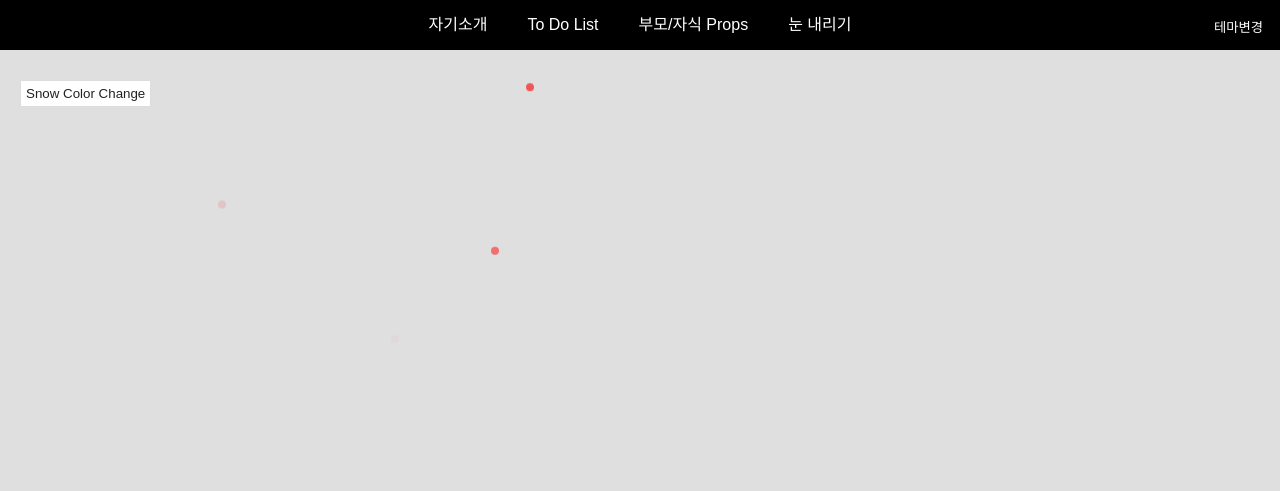
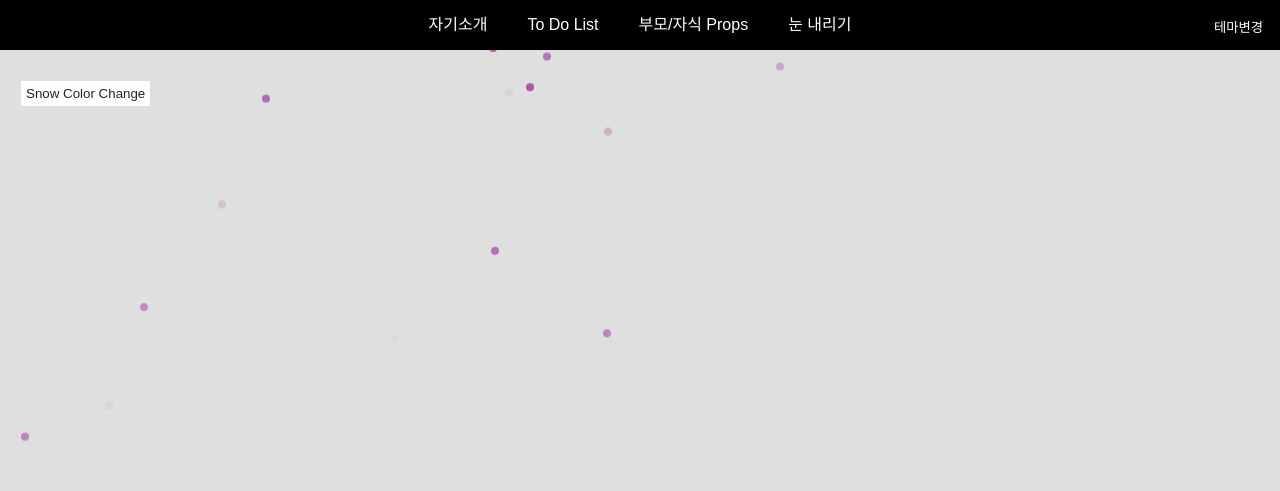
Before and after one commit to heejae0811/react-study, a React (Create React App) app: page /snow in a window 1280 px wide. Shown: the top 491 px of the page. Built offline with nearby package versions, Linux system fonts and the light colour scheme.

Commit message:
눈 색상 변경

```diff
--- a/src/App.js
+++ b/src/App.js
@@ -10,6 +10,7 @@ import SnowPage from './pages/snow/index'
 import Header from './component/layout/Header'
 import Footer from './component/layout/Footer'
 import ThemeButton from './component/theme/ThemeButton'
+import Snow from './component/snow/Snow'
 
 function App() {
   const [isDarkMode, setIsDarkMode] = useState(false)
@@ -18,6 +19,8 @@ function App() {
     <>
       <ThemeProvider theme={isDarkMode ? darkTheme : lightTheme}>
         <GlobalStyle/>
+
+        <Snow/>
 
         <Header/>
 
--- a/src/component/snow/Snow.js
+++ b/src/component/snow/Snow.js
@@ -1,25 +1,16 @@
-import {useState} from 'react'
 import Snowflake from './Snowflake'
 import './snowflake.scss'
 
-function Snow() {
+const Snow = ({active}) => {
   const snowList = [0, 1, 2, 3, 4, 5, 6, 7, 8, 9, 10, 11, 12, 13, 14, 15, 16, 17, 18, 19, 20]
-  const [active, isActive] = useState(false)
-
-  const showThemeChange = () => {
-    isActive(!active)
-  }
 
   return (
     <>
-      <button onClick={showThemeChange}>Snow Color Change</button>
-
       {
         snowList.map((item, i) => (
           <Snowflake
             key={`snow-${i}`}
             active={active}
-            isActive={isActive}
           />
         ))
       }
--- a/src/component/snow/Snowflake.js
+++ b/src/component/snow/Snowflake.js
@@ -1,7 +1,7 @@
 const Snowflake = ({active}) => {
   const whiteSnowStyle = {
     left: `${Math.random() * window.screen.width}px`,
-    backgroundColor: `blue`,
+    // backgroundColor: `blue`,
     opacity: Math.random(),
     animation: `fall 10s linear infinite`,
     animationDelay: `${(Math.random() * 15)}s`
@@ -9,7 +9,7 @@ const Snowflake = ({active}) => {
 
   const blackSnowStyle = {
     left: `${Math.random() * window.screen.width}px`,
-    backgroundColor: `red`,
+    // backgroundColor: `red`,
     opacity: Math.random(),
     animation: `fall 10s linear infinite`,
     animationDelay: `${(Math.random() * 15)}s`
--- a/src/component/theme/GlobalStyle.js
+++ b/src/component/theme/GlobalStyle.js
@@ -5,6 +5,10 @@ const GlobalStyle = createGlobalStyle`
     background-color: ${(props) => props.theme.bgColor};
     color:${(props) => props.theme.textColor}
   }
+
+  .snowflake {
+    background-color: ${(props) => props.theme.snowColor};
+  }
 `
 
 export default GlobalStyle
--- a/src/component/theme/Theme.js
+++ b/src/component/theme/Theme.js
@@ -1,11 +1,13 @@
 export const lightTheme = {
   bgColor: '#dfdfdf',
-  textColor: '#222'
+  textColor: '#222',
+  snowColor: 'darkmagenta'
 }
 
 export const darkTheme = {
   bgColor: '#888',
-  textColor: '#fff'
+  textColor: '#fff',
+  snowColor: 'springgreen'
 }
 
 export const theme = {
--- a/src/component/theme/ThemeButton.scss
+++ b/src/component/theme/ThemeButton.scss
@@ -4,5 +4,4 @@
   right: 17px;
   z-index: 9999;
   color: #fff;
-
 }
--- a/src/index.js
+++ b/src/index.js
@@ -3,7 +3,6 @@ import ReactDOM from 'react-dom/client'
 import {BrowserRouter} from 'react-router-dom'
 import App from './App'
 import './scss/common.scss'
-
 
 const root = ReactDOM.createRoot(document.getElementById('root'))
 root.render(
--- a/src/pages/snow/index.js
+++ b/src/pages/snow/index.js
@@ -1,10 +1,21 @@
+import {useState} from 'react'
 import Snow from '../../component/snow/Snow'
 import './index.scss'
 
 function SnowPage() {
+  const [active, isActive] = useState(false)
+
+  const showThemeChange = () => {
+    isActive(!active)
+  }
+
   return (
     <div className="snow-page">
-      <Snow/>
+      <button onClick={showThemeChange}>Snow Color Change</button>
+
+      <Snow
+        active={active}
+        isActive={isActive}/>
     </div>
   )
 }
```
